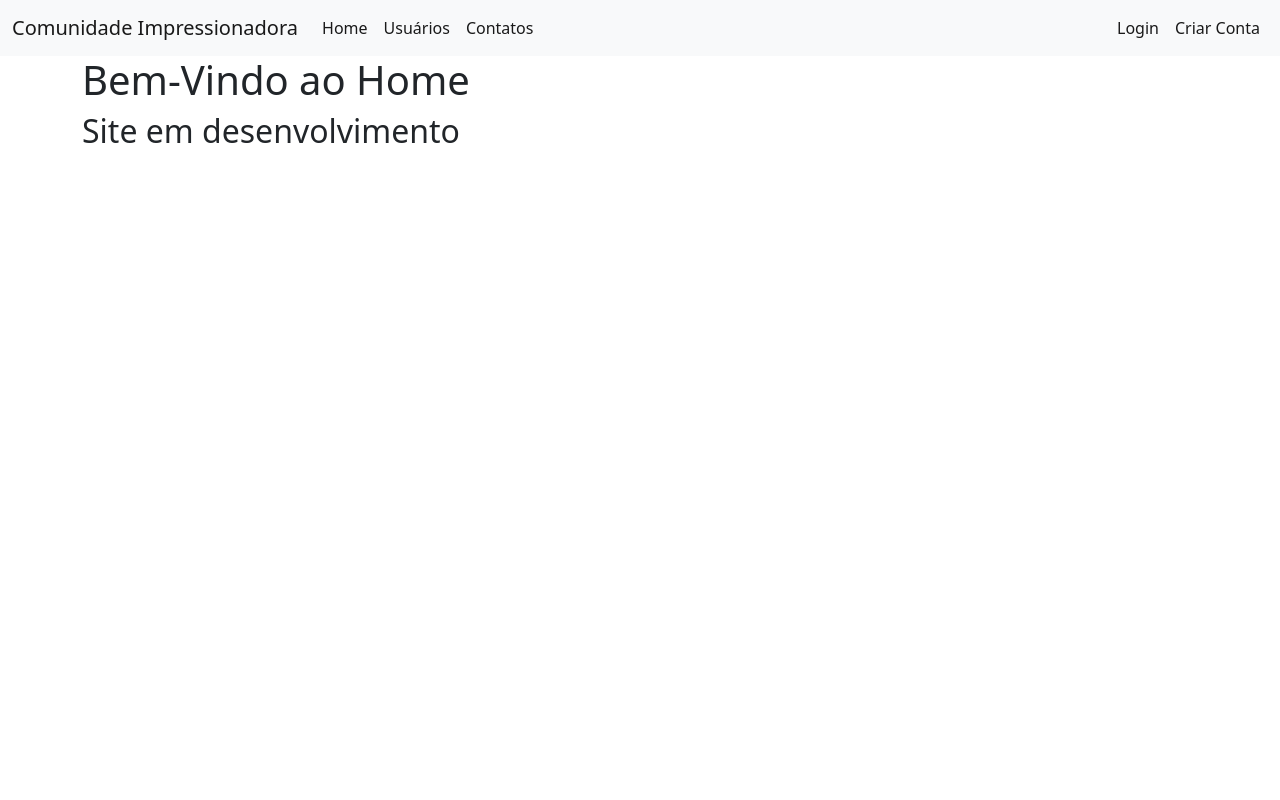
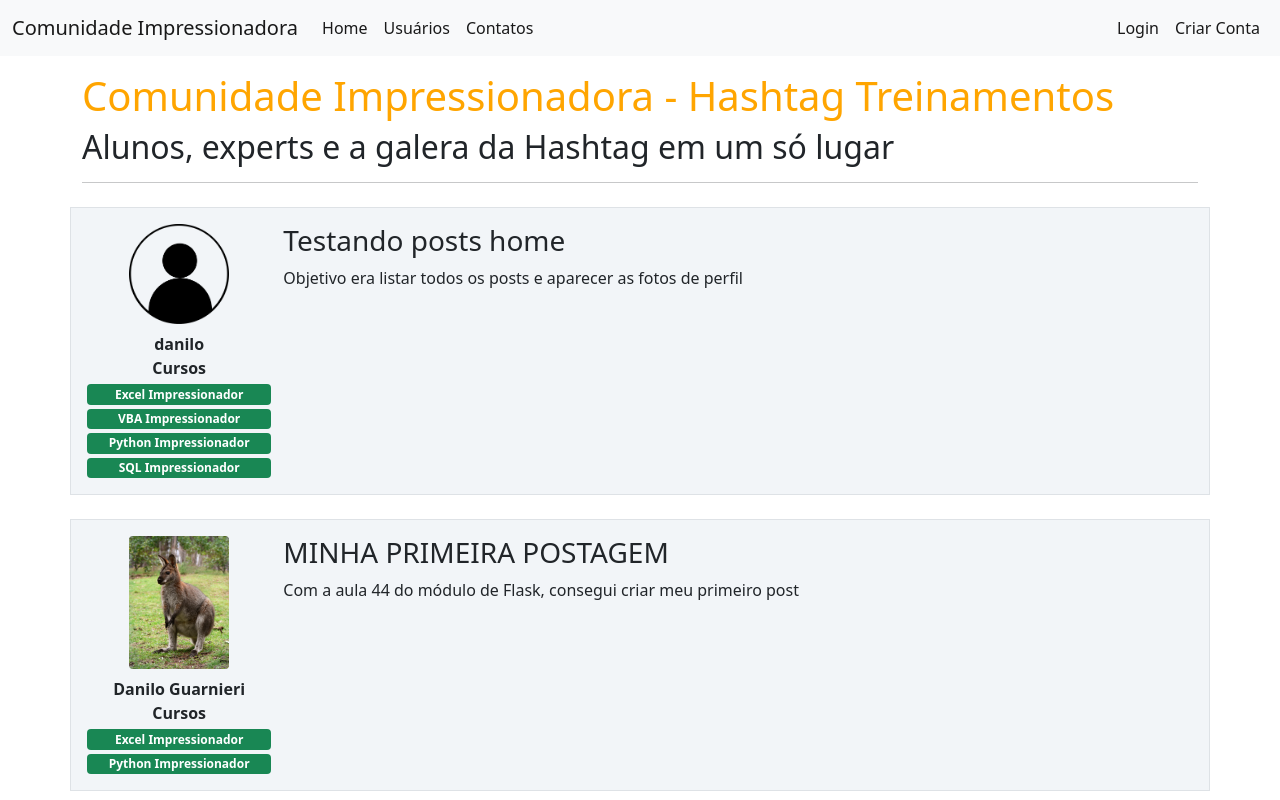
Before and after one commit to DanGuarnieri/Python_Impressionador_hashtag, a Flask app: page / in a window 1280 px wide. Run offline with Flask 3, Linux system fonts and the light colour scheme.

Commit message:
ajustes home

```diff
--- a/Flask/SiteComunidade/comunidadeimpressionadora/routes.py
+++ b/Flask/SiteComunidade/comunidadeimpressionadora/routes.py
@@ -10,7 +10,8 @@ from PIL import Image
 
 @app.route('/')
 def home():
-    return render_template('home.html')
+    posts = Post.query.order_by(Post.id.desc())
+    return render_template('home.html', posts=posts)
 
 @app.route('/contato')
 def contato():
--- a/Flask/SiteComunidade/comunidadeimpressionadora/static/styles.css
+++ b/Flask/SiteComunidade/comunidadeimpressionadora/static/styles.css
@@ -36,3 +36,8 @@
 .number3{
   font-weight:500;
 }
+
+.meupost{
+  background: #f2f5f8;
+
+}
--- a/Flask/SiteComunidade/comunidadeimpressionadora/templates/home.html
+++ b/Flask/SiteComunidade/comunidadeimpressionadora/templates/home.html
@@ -1,8 +1,38 @@
 {% extends "base.html" %}
 
 {% block body %}
-   <div class="container">
-     <h1>Bem-Vindo ao Home</h1>
-     <h2>Site em desenvolvimento</h2>
+   <div class="container mt-3">
+     <h1 style="color: orange">Comunidade Impressionadora - Hashtag Treinamentos</h1>
+     <h2>Alunos, experts e a galera da Hashtag em um só lugar</h2>
+     <hr>
+     {% for post in posts %}
+        <div class="row border mt-4 p-3 meupost">
+          <div class="col col-2">
+            <div class="text-center">
+                <img src="{{ url_for('static', filename='fotos_perfil/{}'.format(post.autor.foto_perfil)) }}"
+                    class="rounded img-fluid mb-2" width="100">
+
+                <div class="fw-bold">
+                    {{ post.autor.username }}
+                </div>
+                <div class="row justify-content-center">
+                      <strong>Cursos</strong><br>
+                      {% for curso in post.autor.cursos.split(';') %}
+                          {% if not ';' in post.autor.cursos %}
+                            <button type="button" class="btn mt-2" disabled>Sem Cursos Cadastrados</button>
+                          {% else %}
+                         <span class="badge bg-success mt-1 w-100 text-wrap">{{curso}}</span>
+                          <!--<button type="button" class="btn btn-success btn-sm mt-1 w-100" disabled>{{curso}}</button>-->
+                          {% endif %}
+                      {% endfor %}
+                </div>
+            </div>
+          </div>
+          <div class="col col-10">
+            <h3>{{ post.titulo }}</h3>
+            <p> {{ post.corpo }}<p>
+          </div>
+        </div>
+     {% endfor %}
    </div>
 {% endblock %}
```
Also changed, not shown: Flask/SiteComunidade/instance/comunidade.db.
